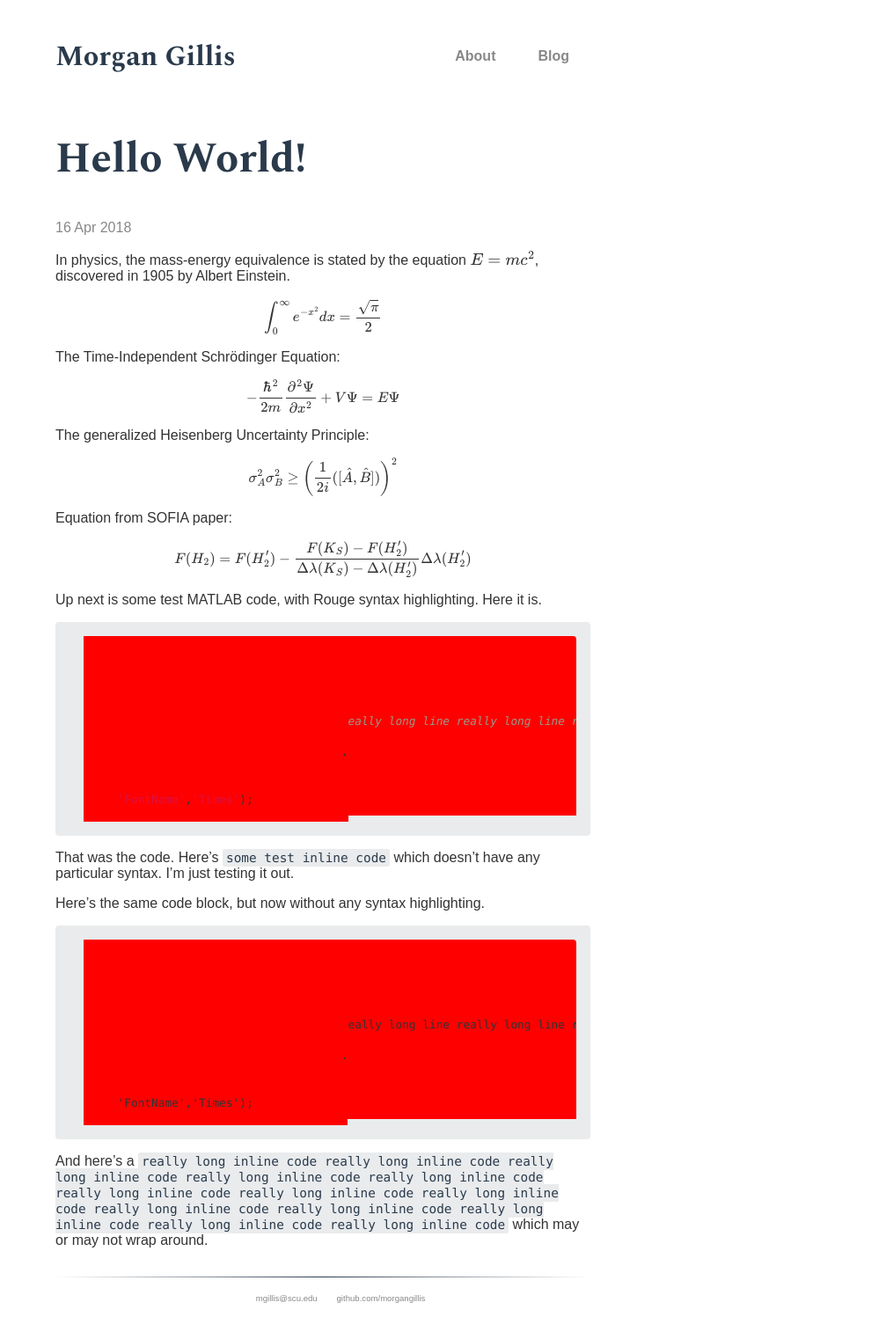
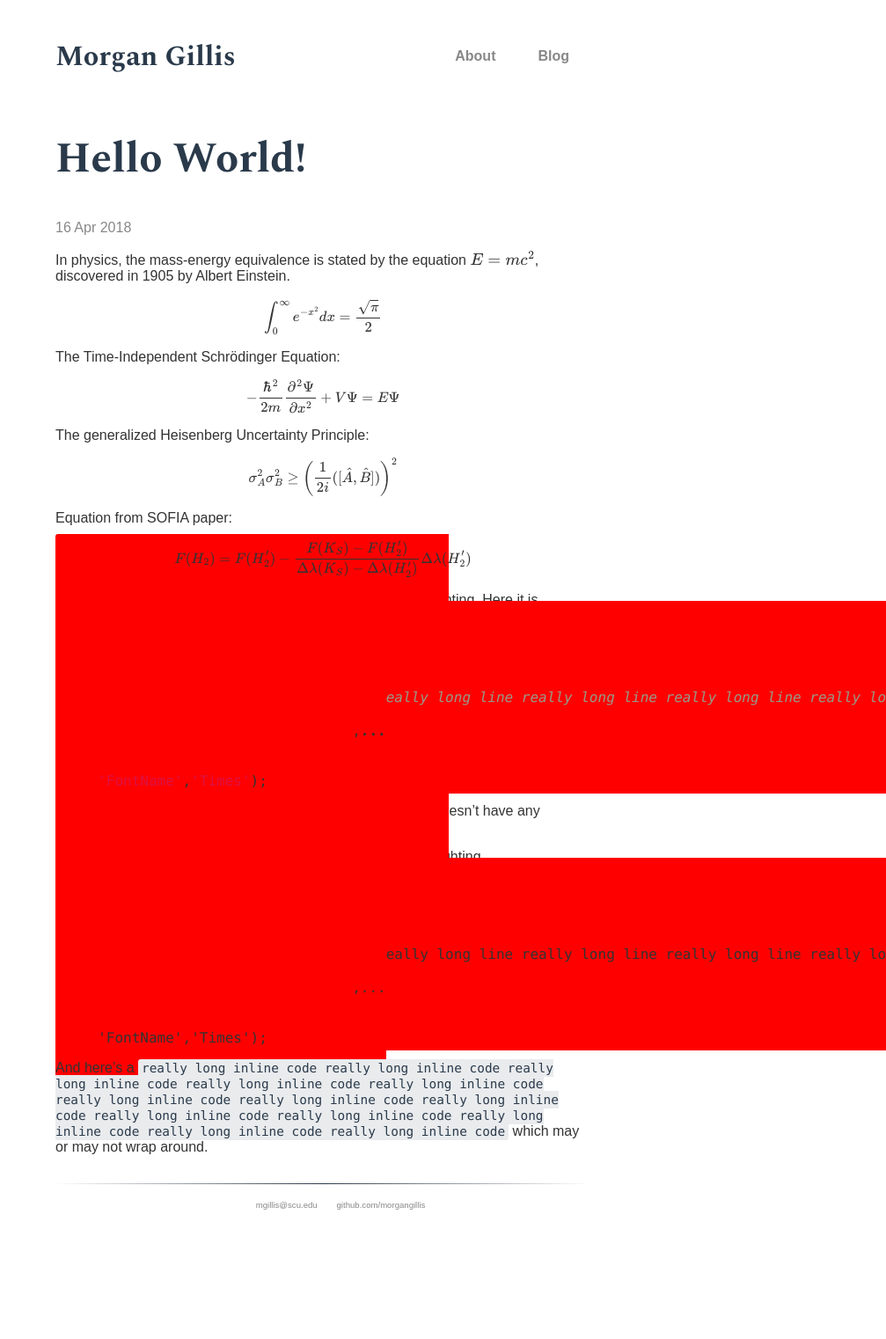
Before and after one commit to morgangillis/morgangillis.github.io, a Jekyll site: the page built from _posts/2018-04-16-hello-world.md, in a window 1280 px wide. Shown: the whole page at 88% size, without its empty margins (273-1280 px from the left). Built offline with Jekyll 4.4.1, drawn with Linux system fonts in a browser that asks for light colours; some web fonts are replaced; formulas are drawn with MathJax 3; after the commit the page ends 1416 px from its top, so only the background shows below that.

Commit message:
Update code.scss

```diff
--- a/_sass/code.scss
+++ b/_sass/code.scss
@@ -23,22 +23,22 @@ pre code {
 }
 
 .highlight {
-  padding: 1rem;
-  margin-bottom: 1rem;
-  font-size: .8rem;
-  line-height: 1.4;
-  background-color: #f9f9f9;
-  background: #fff;
-  border-radius: .25rem;
+  //padding: 1rem;
+  //margin-bottom: 1rem;
+  //font-size: .8rem;
+  //line-height: 1.4;
+  //background-color: #f9f9f9;
+  //background: #fff;
+  //border-radius: .25rem;
 
-  .highlighter-rouge & {
-    background: #e9ebed;
-  }
+  //.highlighter-rouge & {
+  //  background: #e9ebed;
+  //}
 
-  pre {
-    margin-bottom: 0;
-    overflow-x: auto;
-  }
+  //pre {
+  //  margin-bottom: 0;
+  //  overflow-x: auto;
+  //}
 
   .c     { color: #998; font-style: italic } // Comment
   .err   { color: #a61717; background-color: #e3d2d2 } // Error
```
